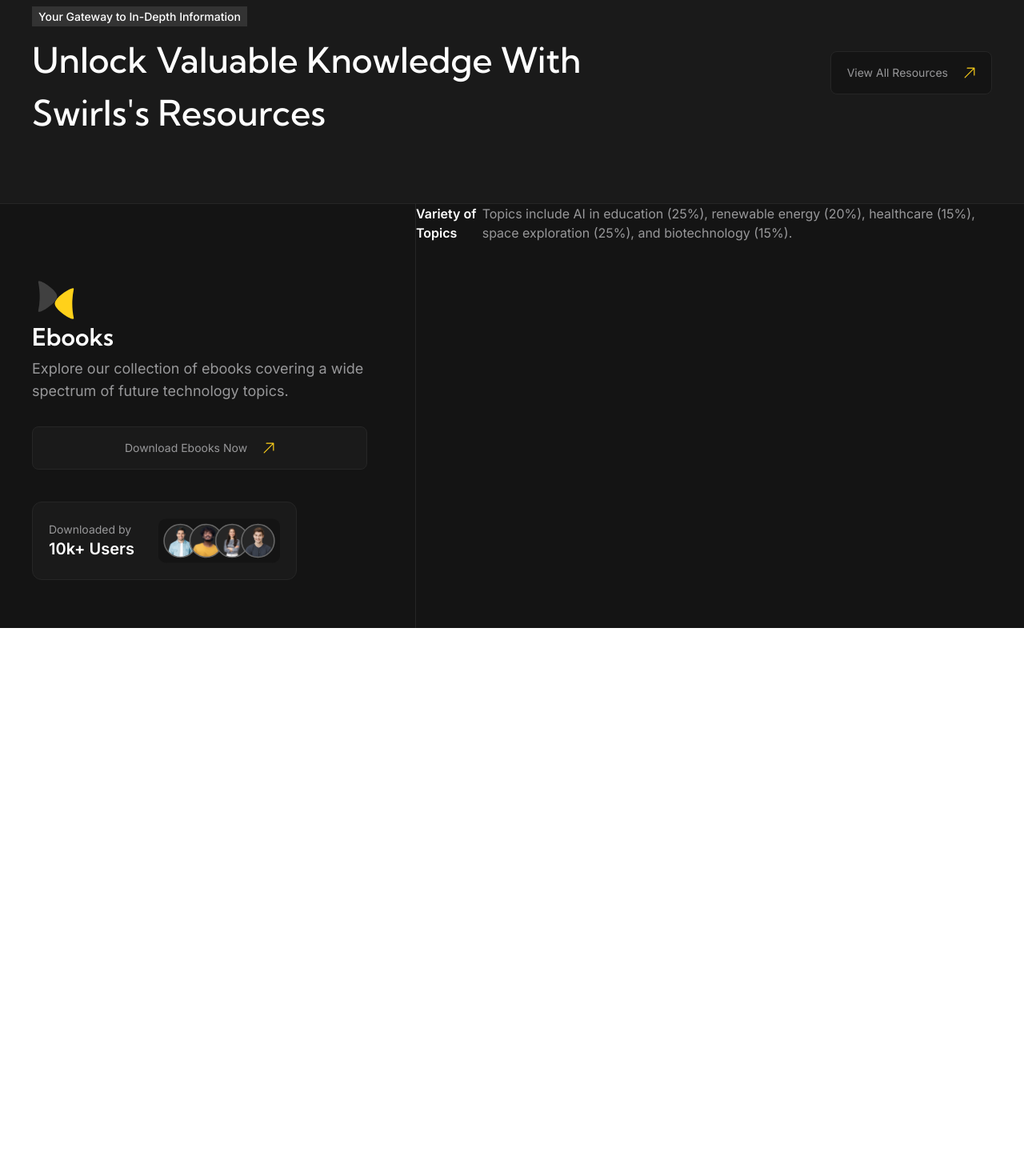
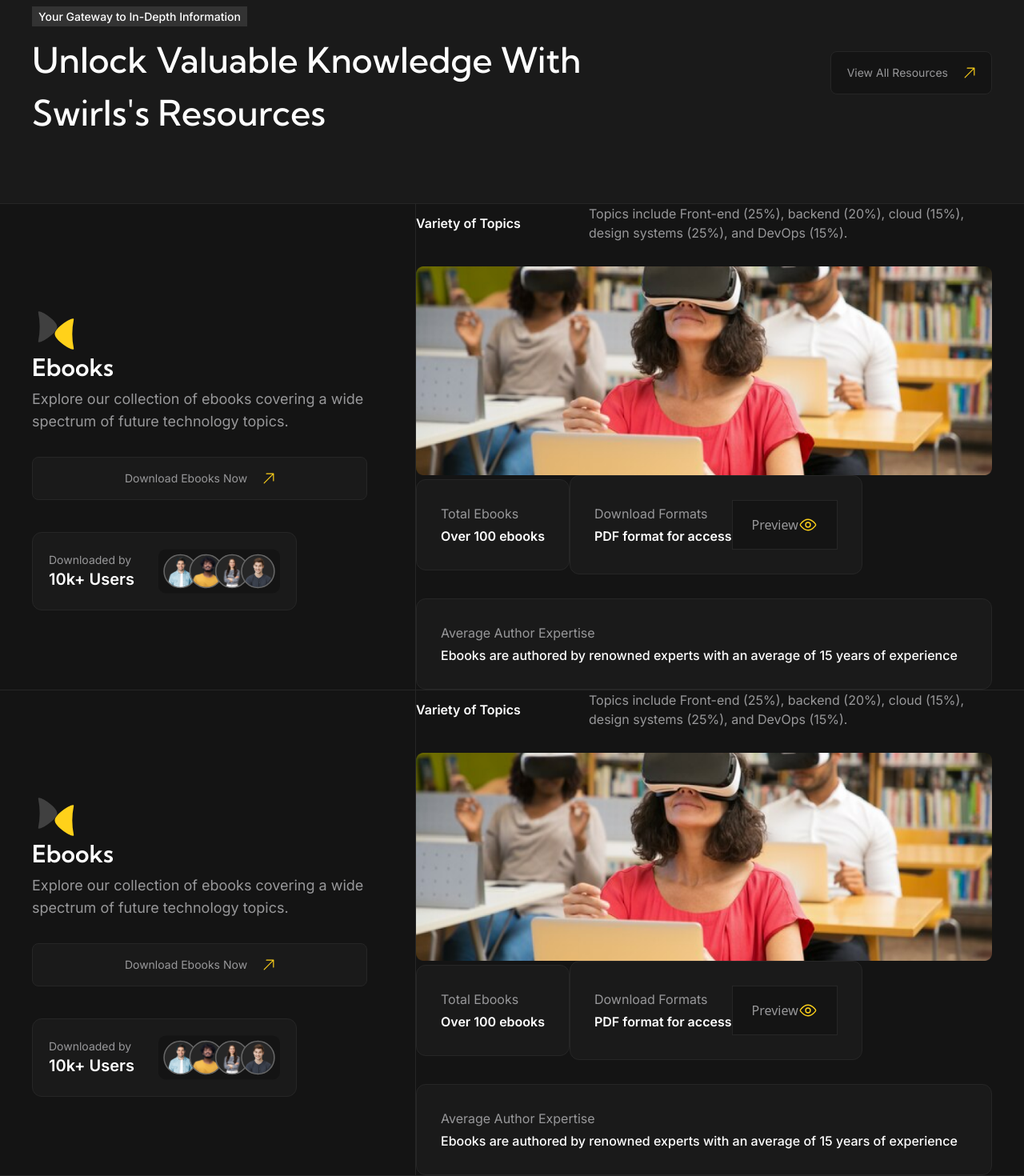
Before and after one commit to AbassKoyang/swirl, a React (Vite) app: page / in a window 1280 px wide. Shown: the part 3436-4906 px from the top of the page at 80% size. Before the commit the page ends 4221 px from the top, so only its background shows below. Built offline with nearby package versions, Linux system fonts and the light colour scheme.

Commit message:
worked on resources section

```diff
--- a/src/pages/Home.jsx
+++ b/src/pages/Home.jsx
@@ -8,6 +8,8 @@
 import LandingPageButton from "../components/LandingPageButton";
 import ebookIcon from '../assets/ebookicon.svg'
 import usersAvatar from '../assets/usersavatargroup.svg'
+import vrLady from '../assets/vrlady.png'
+import eyeIcon from '../assets/eyeicon.svg'
 
 const Home = () => {
   return (
@@ -49,7 +51,7 @@
       </section>
     <section className='w-full'>
       <SubheadingCon heading="Unlock Valuable Knowledge with Swirls's Resources" text='Your Gateway to In-Depth Information' styles='w-full md:w-fit flex items-center justify-center gap-5 2xl:gap-[10px] px-[20px] py-4 2xl:px-[24px] 2xl:py-[18px] mt-[30px] lg:mt-0 bg-[#141414] border border-[#262626] rounded-[8px] 2xl:rounded-xl text-[#98989A] font-normal font-inter text-sm 2xl:text-lg z-20 hover:text-white hover:font-medium transition-all duration-200 ease-in-out' buttonText='View All Resources' containerStyles="flex-col lg:flex-row justify-between" />
-      <div className="w-full grid grid-cols-5 px-5 lg:px-10 2xl:px-[162px] bg-[#141414]">
+      <div className="w-full grid grid-cols-5 px-5 lg:px-10 2xl:px-[162px] bg-[#141414] border-b border-b-[#262626]">
         <div className="col-span-5 lg:col-span-2 flex flex-col justify-center lg:py-[60px] 2xl:py-20 lg:pr-[60px] 2xl:pr-20 border-r border-r-[#262626]">
           <img src={ebookIcon} alt="Ebook Icon" className="size-[50px] lg:size-[60px] 2xl:size-20 mt-6 lg:mt-[30px] 2xl:mb-[50px]" />
           <h3 className="font-kumbh font-semibold text-white text-2xl lg:text-[30px] 2xl:text-[40px] mb-1 lg:mb-[10px] 2xl:mb-4">Ebooks</h3>
@@ -63,15 +65,80 @@
             <img src={usersAvatar} alt="Users Avatar Grouped together" className="w-[150] h-[56px] 2xl:w-[193px] 2xl:h-[70px]" />
           </div>
         </div>
-        <div className="col-span-5 lg:col-span-3 2xl:p-20 pr-0">
+        <div className="col-span-5 lg:col-span-3 2xl:p-20 2xl:pr-0">
           <div className="w-full flex justify-between mb-[30px] items-center ">
-            <h4 className="font-inter font-semibold text-white 2xl:text-2xl">Variety of Topics</h4>
-            <p className="font-inter 2xl:text-lg text-[#98989A]">
-            Topics include AI in education (25%), renewable energy (20%), healthcare (15%), space exploration (25%), and biotechnology (15%).
+            <h4 className="font-inter font-semibold text-white 2xl:text-2xl mr-5">Variety of Topics</h4>
+            <p className="font-inter 2xl:text-lg text-[#98989A] max-w-[70%]">
+            Topics include Front-end (25%), backend (20%), cloud (15%), design systems (25%), and DevOps (15%).
             </p>
+            </div>
+            <img src={vrLady} alt="A lady wearing the vison pro" className="w-full 2xl:mb-[30px]" />
+            <div className="w-full flex items-center 2xl:gap-4">
+              <div className="p-[30px] bg-[#1A1A1A] border border-[#262626] rounded-xl">
+                <p className="font-inter text-[#98989A] 2xl:text-lg mb-1">Total Ebooks</p>
+                <h3 className='font-semibold font-inter 2xl:text-xl text-white '>Over 100 ebooks</h3>
+              </div>
+              <div className="2xl:w-[70%] flex items-center justify-between p-[30px] bg-[#1A1A1A] border border-[#262626] rounded-xl">
+                <div className="">
+                <p className="font-inter text-[#98989A] 2xl:text-lg mb-1">Download Formats</p>
+                <h3 className='font-semibold font-inter 2xl:text-xl text-white '>PDF format for access</h3>
+                </div>
+                <button className="flex items-center px-6 py-[18px] 2xl:gap-[10px] bg-[#141414] border border-[#262626] 2xl:rounded-[10px]">
+                  <p className="text-[#98989A] 2xl:text-lg">Preview</p>
+                  <img src={eyeIcon} alt="Preview icon" className="size-6" />
+                </button>
+              </div>
+            </div>
+              <div className="w-full p-[30px] bg-[#1A1A1A] border border-[#262626] mt-[30px] rounded-xl">
+                <p className="font-inter text-[#98989A] 2xl:text-lg mb-1">Average Author Expertise</p>
+                <h3 className=' text-white font-medium font-inter 2xl:text-xl'>Ebooks are authored by renowned experts with an average of 15 years of experience</h3>
+              </div>
+            </div>
+          </div>
+      <div className="w-full grid grid-cols-5 px-5 lg:px-10 2xl:px-[162px] bg-[#141414] border-b border-b-[#262626]">
+        <div className="col-span-5 lg:col-span-2 flex flex-col justify-center lg:py-[60px] 2xl:py-20 lg:pr-[60px] 2xl:pr-20 border-r border-r-[#262626]">
+          <img src={ebookIcon} alt="Ebook Icon" className="size-[50px] lg:size-[60px] 2xl:size-20 mt-6 lg:mt-[30px] 2xl:mb-[50px]" />
+          <h3 className="font-kumbh font-semibold text-white text-2xl lg:text-[30px] 2xl:text-[40px] mb-1 lg:mb-[10px] 2xl:mb-4">Ebooks</h3>
+          <p className="font-normal font-inter text-[#98989A] text-sm lg:text-lg 2xl:text-xl mb-6 lg:mb-[30px] 2xl:mb-[50px]">Explore our collection of ebooks covering a wide spectrum of future technology topics.</p>
+          <LandingPageButton text='Download Ebooks Now' styles='w-full flex items-center justify-center gap-5 2xl:gap-[14px] px-[20px] py-4 2xl:px-[24px] 2xl:py-[18px] bg-[#1A1A1A] border border-[#262626] rounded-[8px] 2xl:rounded-xl text-[#98989A] font-normal font-inter text-sm 2xl:text-lg z-20 hover:text-white hover:font-medium transition-all duration-200 ease-in-out' />
+          <div className="w-fit flex items-center gap-[30px] 2xl:gap-[50px] py-5 px-[30px] lg:p-5 2xl:p-[30px] mt-5 lg:mt-10 2xl:mt-[60px] rounded-xl bg-[#1A1A1A] border border-[#262626]">
+            <div className="">
+              <p className="font-inter text-sm 2xl:text-lg text-[#98989A] 2xl:mb-1">Downloaded by</p>
+              <h5 className="text-white font-inter font-semibold text-lg lg:text-xl 2xl:text-2xl">10k+ Users</h5>
+            </div>
+            <img src={usersAvatar} alt="Users Avatar Grouped together" className="w-[150] h-[56px] 2xl:w-[193px] 2xl:h-[70px]" />
           </div>
         </div>
-      </div>
+        <div className="col-span-5 lg:col-span-3 2xl:p-20 2xl:pr-0">
+          <div className="w-full flex justify-between mb-[30px] items-center ">
+            <h4 className="font-inter font-semibold text-white 2xl:text-2xl mr-5">Variety of Topics</h4>
+            <p className="font-inter 2xl:text-lg text-[#98989A] max-w-[70%]">
+            Topics include Front-end (25%), backend (20%), cloud (15%), design systems (25%), and DevOps (15%).
+            </p>
+            </div>
+            <img src={vrLady} alt="A lady wearing the vison pro" className="w-full 2xl:mb-[30px]" />
+            <div className="w-full flex items-center 2xl:gap-4">
+              <div className="p-[30px] bg-[#1A1A1A] border border-[#262626] rounded-xl">
+                <p className="font-inter text-[#98989A] 2xl:text-lg mb-1">Total Ebooks</p>
+                <h3 className='font-semibold font-inter 2xl:text-xl text-white '>Over 100 ebooks</h3>
+              </div>
+              <div className="2xl:w-[70%] flex items-center justify-between p-[30px] bg-[#1A1A1A] border border-[#262626] rounded-xl">
+                <div className="">
+                <p className="font-inter text-[#98989A] 2xl:text-lg mb-1">Download Formats</p>
+                <h3 className='font-semibold font-inter 2xl:text-xl text-white '>PDF format for access</h3>
+                </div>
+                <button className="flex items-center px-6 py-[18px] 2xl:gap-[10px] bg-[#141414] border border-[#262626] 2xl:rounded-[10px]">
+                  <p className="text-[#98989A] 2xl:text-lg">Preview</p>
+                  <img src={eyeIcon} alt="Preview icon" className="size-6" />
+                </button>
+              </div>
+            </div>
+              <div className="w-full p-[30px] bg-[#1A1A1A] border border-[#262626] mt-[30px] rounded-xl">
+                <p className="font-inter text-[#98989A] 2xl:text-lg mb-1">Average Author Expertise</p>
+                <h3 className=' text-white font-medium font-inter 2xl:text-xl'>Ebooks are authored by renowned experts with an average of 15 years of experience</h3>
+              </div>
+            </div>
+          </div>
     </section>
     </section>
   )
```
Also changed, not shown: src/assets/eyeicon.svg (added), src/assets/vrlady.png (added).
